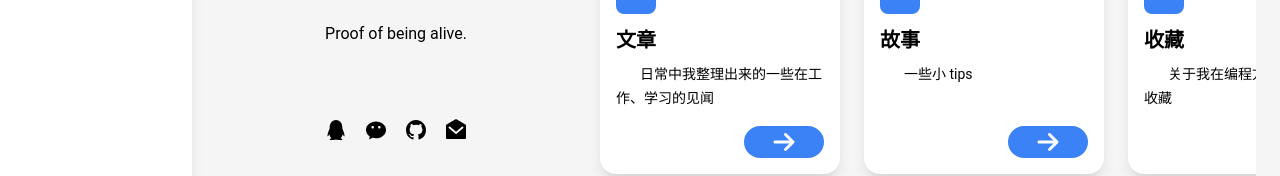
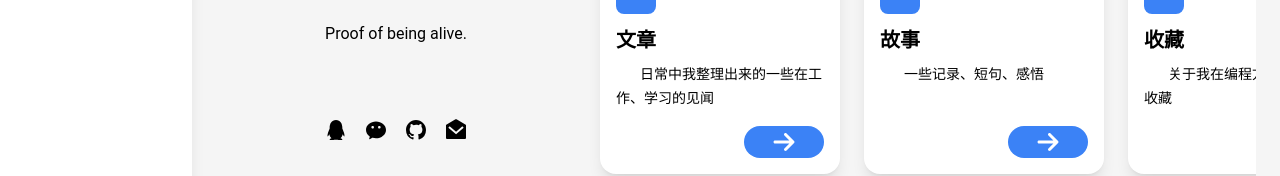
Before and after one commit to HessTina-YuI/yui-blog, a Next.js app: page / in a window 1280 px wide. Shown: the part 535-711 px from the top of the page. Built offline with nearby package versions, Linux system fonts and the light colour scheme.

Commit message:
modify: 修改主页的卡片数据

```diff
--- a/components/CountCard.tsx
+++ b/components/CountCard.tsx
@@ -23,7 +23,7 @@ const CountCard: React.FC<CountCardProps> = ({ className, ...reset }) => {
         }, {
             name: '故事',
             count: reset.storyCount,
-            description: '一些小 tips',
+            description: '一些记录、短句、感悟',
             icon: <RiBookFill/>,
             url: '/story'
         }, {
--- a/pages/index.tsx
+++ b/pages/index.tsx
@@ -7,6 +7,7 @@ import CountCard from '@/components/CountCard';
 import Tip from '@/components/Tip';
 import siteMetaData from '@/data/siteMetaData';
 import { getAllFilesCount } from '@/lib/mdx';
+import { getAllFiles, IMemoAttribute } from '@/lib/memo';
 
 interface HomeProps {
     blogCount: number;
@@ -35,9 +36,10 @@ const Home: NextPage<HomeProps> = ({ blogCount, storyCount, collectionCount }) =
 export default Home;
 
 export const getStaticProps: GetStaticProps = async () => {
-    const blogCount = await getAllFilesCount('blog');
+    const blogCount: number = await getAllFilesCount('blog');
 
-    const storyCount = 0;
+    const memo: IMemoAttribute[] = await getAllFiles('memo');
+    const storyCount = memo.length;
 
     const collectionCount = 0;
 
```
